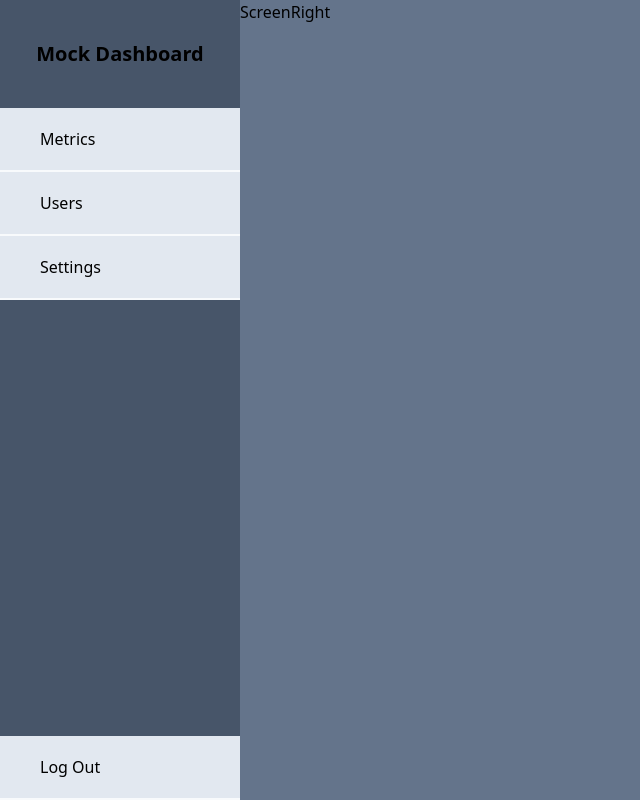
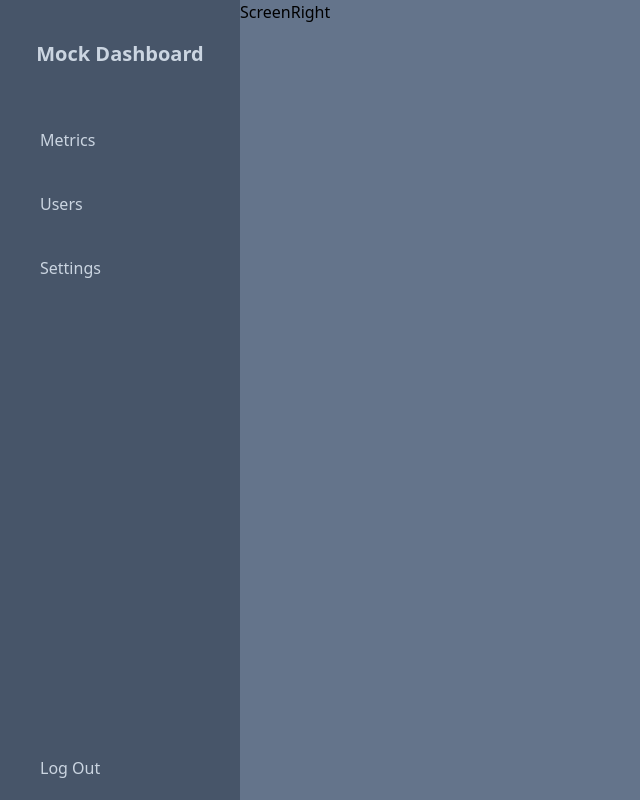
Before and after one commit to Ayaz2589/mock-dashboard, a React (Vite) app: page / in a window 1280 px wide. Shown: the whole page, without its empty margins (0-640 px from the left). Built offline with nearby package versions, Linux system fonts and the light colour scheme.

Commit message:
update styling

```diff
--- a/src/components/containers/Navigation/index.tsx
+++ b/src/components/containers/Navigation/index.tsx
@@ -8,7 +8,9 @@ const Navigation = () => {
   return (
     <div className="w-full h-full bg-slate-600 justify-between flex flex-col">
       <div>
-        <div className="text-center py-10 font-semibold text-xl">{title}</div>
+        <div className="text-center py-10 font-semibold text-xl text-slate-300">
+          {title}
+        </div>
         <div className="flex flex-col">
           {navItems.map((item) => (
             <Button navigationItem onClick={() => {}}>
--- a/src/components/ui/Button/index.tsx
+++ b/src/components/ui/Button/index.tsx
@@ -2,7 +2,7 @@ const defaultStyles =
   "bg-blue-500 hover:bg-blue-700 text-white font-bold py-2 px-4 rounded";
 
 const navigationItemStyles =
-  "hover:bg-slate-300 bg-slate-200 h-[4rem] border-b-2 border-slate-50 text-left px-10";
+  "hover:bg-slate-500 bg-slate-600 h-[4rem] text-left px-10 text-slate-300";
 
 type Props = {
   onClick: () => void;
```
